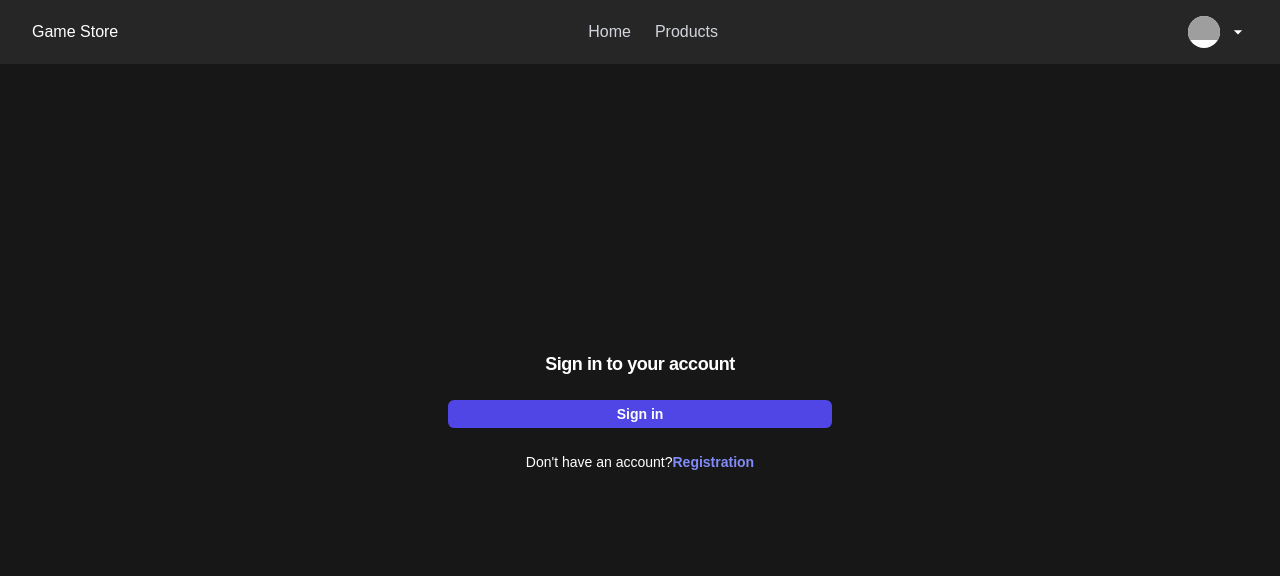
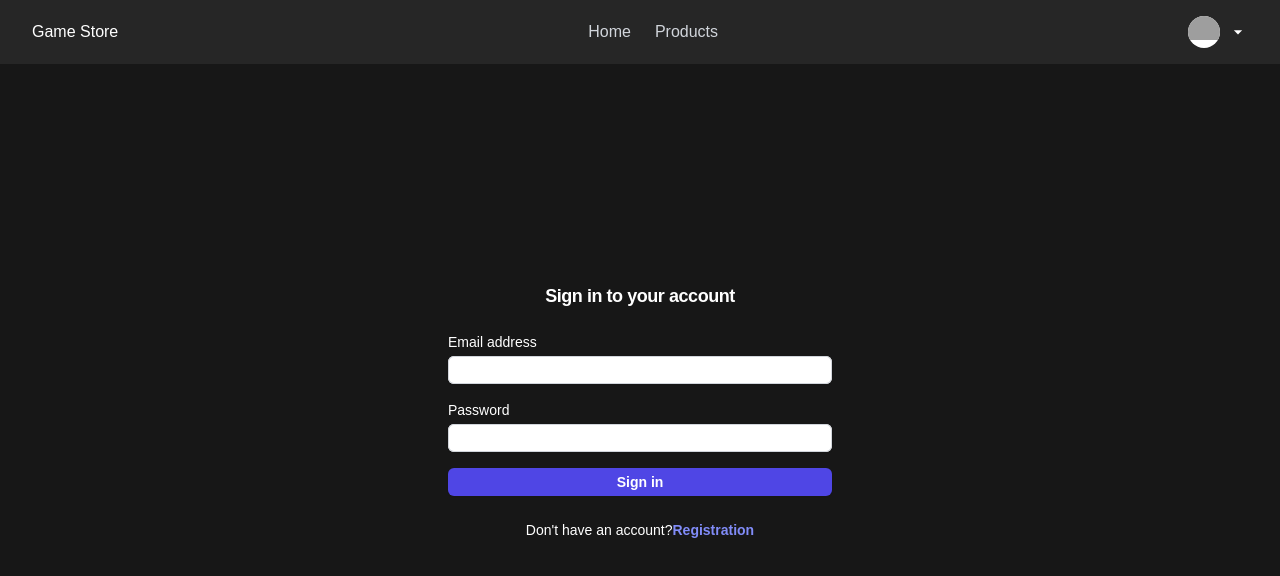
Before and after one commit to sinarhen/GameStore, a React (Create React App) app in the folder client/: page /login in a window 1280 px wide. Shown: the top 576 px of the page. Built offline with nearby package versions, Linux system fonts and the light colour scheme; grey boxes are pictures that could not be loaded; the HTML template or start-up script is replaced by a standard one.

Commit message:
Login form ready

```diff
--- a/client/src/pages/Login.tsx
+++ b/client/src/pages/Login.tsx
@@ -1,9 +1,28 @@
+import { zodResolver } from "@hookform/resolvers/zod";
+import { useForm } from "react-hook-form";
 import { Link } from "react-router-dom";
-
+import * as z from 'zod';
 import Input from "../components/Input";
 
+const LoginSchema = z.object({
+  email: z.string().email("Invalid email address"),
+  password: z.string().min(5, "Password must be at least 5 characters").max(50, "Password must be less than 50 characters"),
+})
+
+type LoginFormData = z.infer<typeof LoginSchema>;
 export default function Login() {
-    return (
+  const { register, handleSubmit, formState, getValues } = useForm<LoginFormData>({
+    defaultValues:{
+      email: "",
+      password: ""
+    },
+    resolver: zodResolver(LoginSchema)
+});
+
+    const onSubmit = (data: LoginFormData) => {
+        console.log(data);
+    }
+  return (
         <>
       <div className="flex min-h-full flex-1 flex-col justify-center px-4 py-8 lg:px-6">
         <div className="sm:mx-auto sm:w-full sm:max-w-sm">
@@ -13,10 +32,21 @@ export default function Login() {
         </div>
 
         <div className="mt-6 sm:mx-auto sm:w-full sm:max-w-sm">
-          <form className="space-y-4" action="#" method="POST">
+          <form className="space-y-4" onSubmit={handleSubmit(onSubmit)}>
 
-            {/* <Input label="Email Address" name="email" type="email" id="email" autoComplete="email" />
-            <Input label="Password" name="password" type="password" id="password" autoComplete="current-password" /> */}
+
+              <Input
+                  {...register("email")}
+
+                  label="Email address"
+                  error={formState.errors.email?.message}
+                />
+                <Input
+                  {...register("password")}
+                  label="Password"
+                  type='password'
+                  error={formState.errors.password?.message}
+                />
 
             <div>
               <button
```
